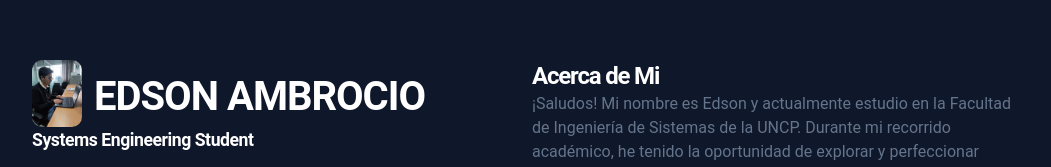
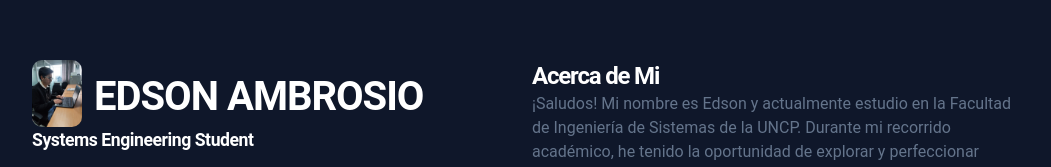
Before and after one commit to devsecops-node/portafolio-edson, an Angular app: page / in a window 1280 px wide. Shown: the part 116-283 px from the top of the page, without its empty margins (168-1219 px from the left). Built offline with nearby package versions, Linux system fonts and the light colour scheme.

Commit message:
feat: change some issues

```diff
--- a/src/app/components/info-main/info-main.component.html
+++ b/src/app/components/info-main/info-main.component.html
@@ -3,7 +3,7 @@
     <div class="flex flex-row items-end gap-3">
       <img src="../../../assets/perfil.jpeg" alt="imagen-reload" width="50px" class="imagen">
       <p class="text-white uppercase font-bold text-[2.5rem] tracking-tight line-animation">
-        Edson Ambrocio
+        Edson Ambrosio
       </p>
     </div>
     <p class="text-white font-bold text-1xl text-[1.1rem] tracking-tight opacity-1">
```
